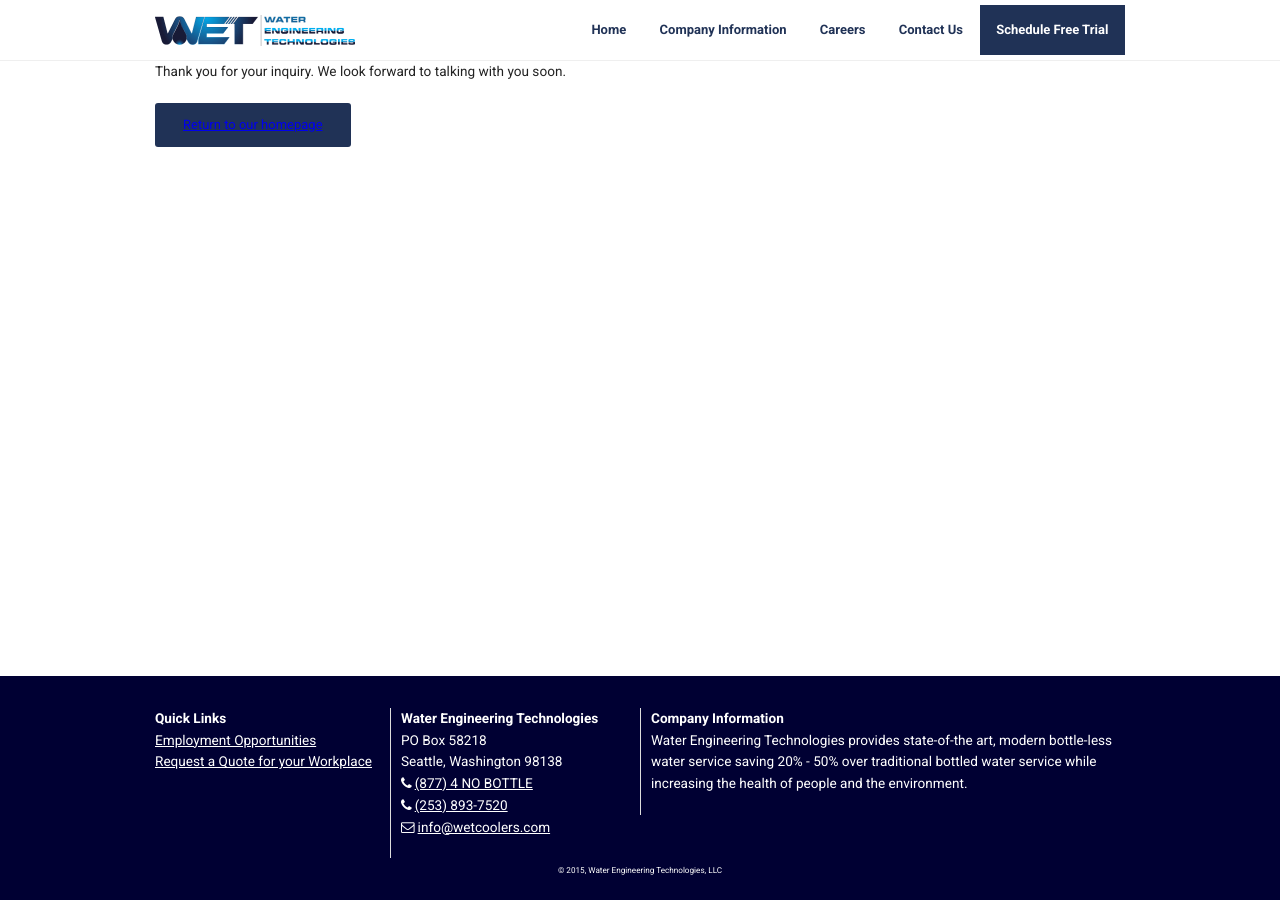
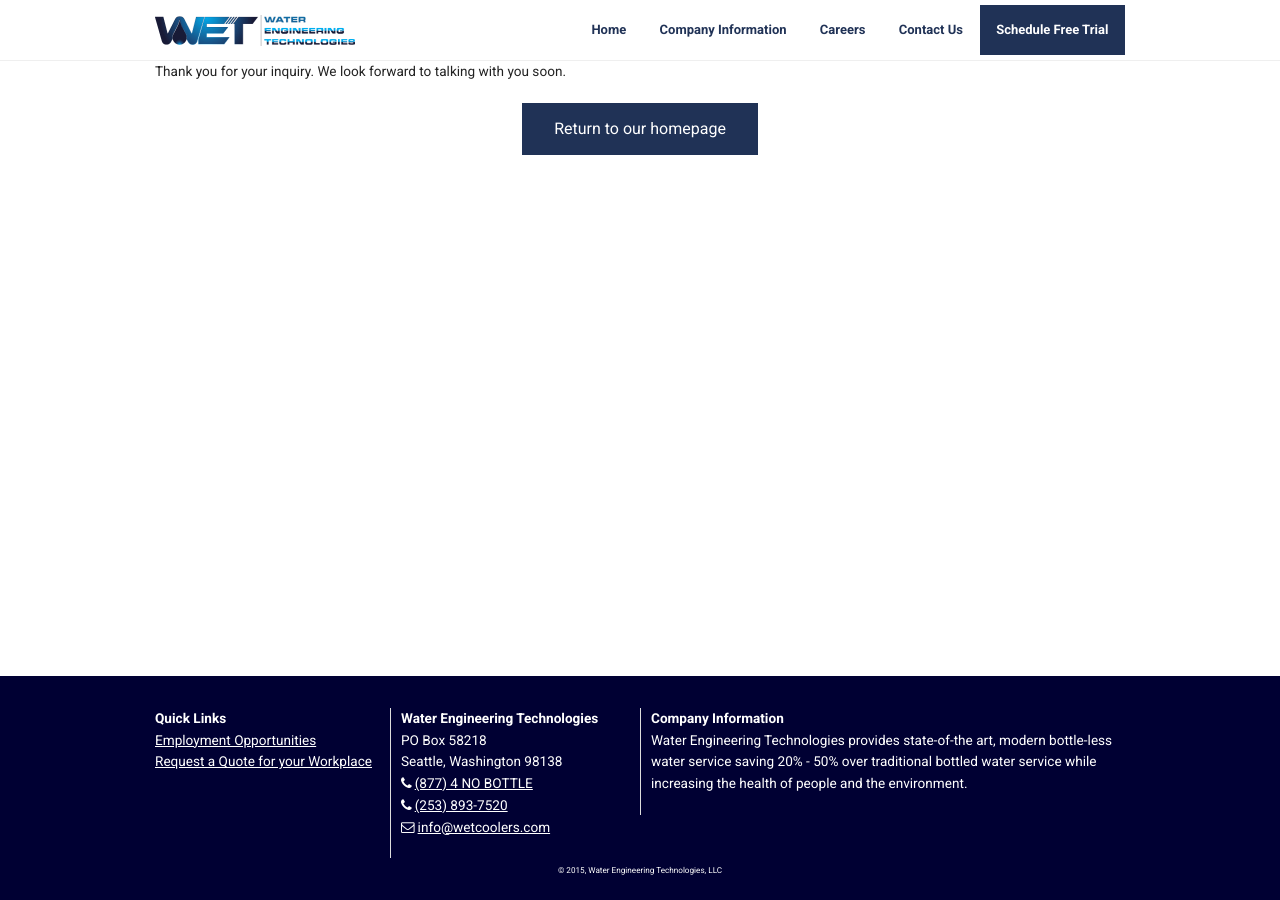
Before and after one commit to AndrewCull/wetcoolers, a Jekyll site: the page built from thank-you.md, in a window 1280 px wide. Built offline with Jekyll 4.4.1, drawn with Linux system fonts in a browser that asks for light colours; nearby versions of some CDN libraries.

Commit message:
Update thank-you.md

```diff
--- a/thank-you.md
+++ b/thank-you.md
@@ -5,9 +5,9 @@
 <div class="row">
 <div class="large-12 columns text center">
 <p>Thank you for your inquiry.  We look forward to talking with you soon.</p>
-
-<button class="button small radius"><a href="/">Return to our homepage</a></button>
-
+  <div class="row">
+   <center><a class="button small-radius" href="/">Return to our homepage</a></center>
+  </div>
 
 </div>
 </div>
```
